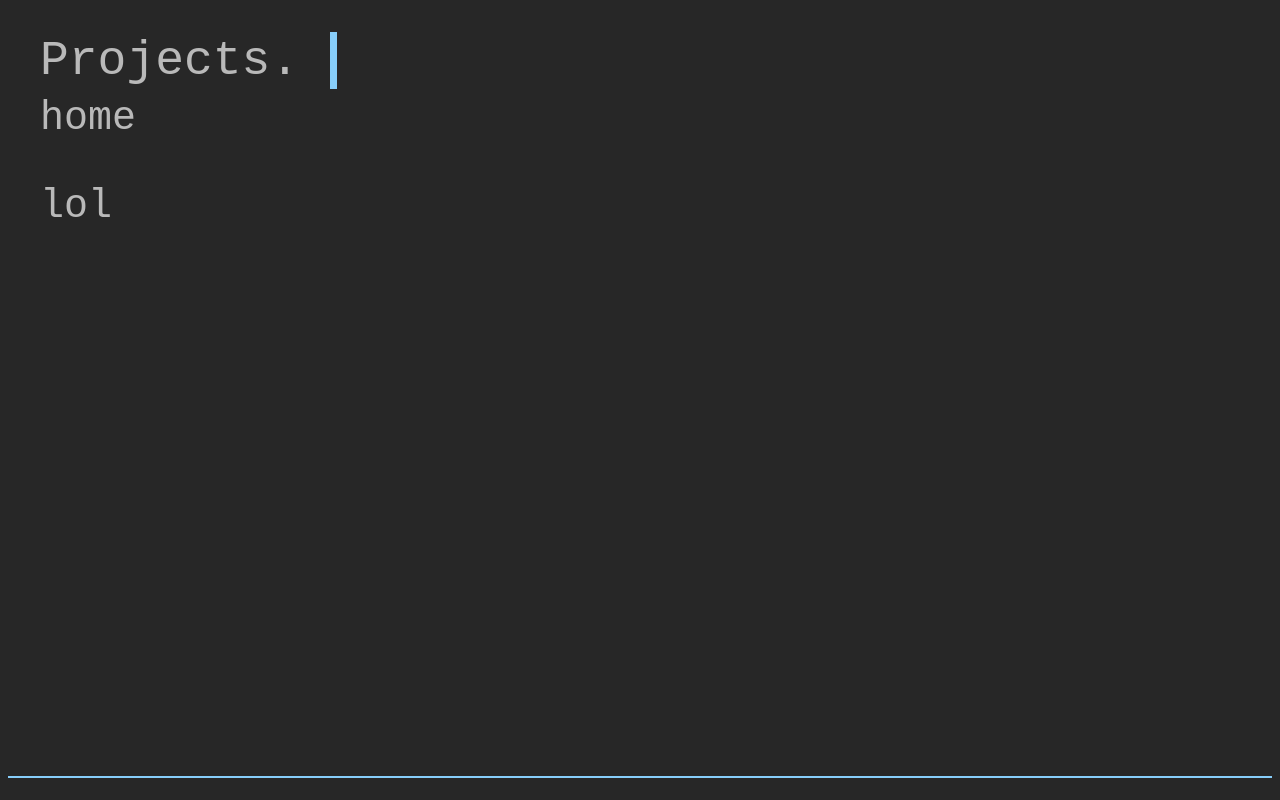
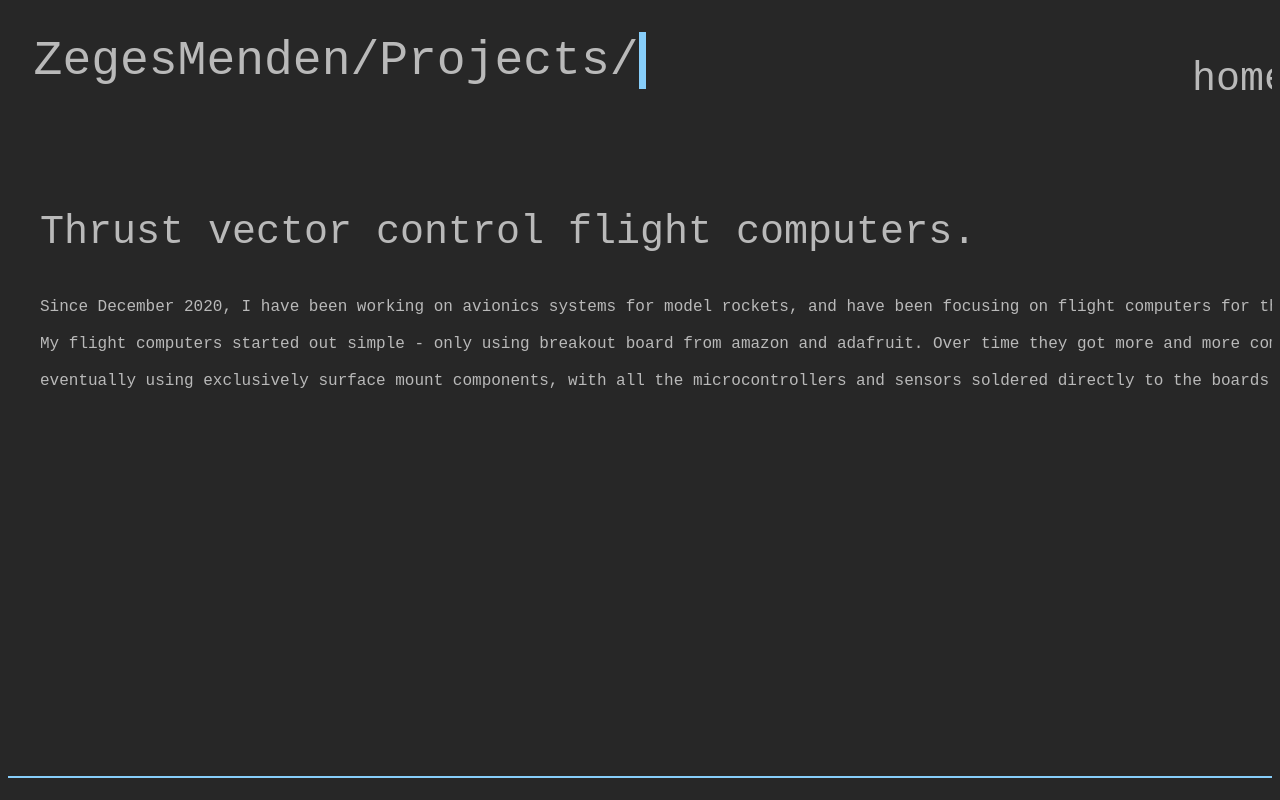
Before and after one commit to ZegesMenden/ZegesMenden.github.io, a plain HTML site: page projects.html in a window 1280 px wide. Drawn offline with Linux system fonts and the light colour scheme.

Commit message:
updated website
added some test content and made transitions more snappy

```diff
--- a/projects.html
+++ b/projects.html
@@ -23,7 +23,7 @@
 
             setTimeout(function() {
                 window.open("index.html", "_parent");
-            }, 1750);
+            }, 1100);
 
             }
 
@@ -31,10 +31,13 @@
 
         <div class="line_container" id="lc">
             <div class="container">
-                <div class="type-out-1">Projects.</div>
+                <div class="type-out-1">ZegesMenden/Projects/</div>
             </div>
-            <button type="button" onclick="goToMain()" class="highlight-wen-hover">home</button>
-            <p class="highlight-wen-hover">lol</p>
+            <button type="button" onclick="goToMain()" class="home_button">home</button>
+            <p class="txt" style="font-size: 250%;">Thrust vector control flight computers.</p>
+            <p class="txt">Since December 2020, I have been working on avionics systems for model rockets, and have been focusing on flight computers for thrust vector control (tvc).</p>
+            <p class="txt">My flight computers started out simple - only using breakout board from amazon and adafruit. Over time they got more and more complex, </p>
+            <p class="txt">eventually using exclusively surface mount components, with all the microcontrollers and sensors soldered directly to the boards.</p>
         </div>
 
     </body>
--- a/style.css
+++ b/style.css
@@ -21,42 +21,38 @@ button {
     padding-top: 0.2vh;
     padding-bottom: 0.2vh;
     margin-left: 2vw;
+    margin-top: 2vw;
     width: fit-content;
 }
 
 .type-out {
     margin-left: 2vw;
     margin-top: 2vh;
-    padding-left: 0.5vw;
-    padding-right: 0.5vw;
     padding-top: 0.2vh;
     padding-bottom: 0.2vh;
     overflow: hidden;
     border-right: .15em solid lightskyblue;
     font-size: 300%;
     color:rgb(185, 185, 185);
-    width: 0;
-    white-space: nowrap;
+    width: 0vw;
+
     animation:
-        typing 2s steps(34, end) forwards 0.85s,
+        typing 1s steps(12, end) forwards 0.85s,
         blink 0.8s infinite
 }
 
 .type-out-1 {
     margin-left: 2vw;
     margin-top: 2vh;
-    padding-left: 0.5vw;
-    padding-right: 0.5vw;
     padding-top: 0.2vh;
     padding-bottom: 0.2vh;
     overflow: hidden;
     border-right: .15em solid lightskyblue;
     font-size: 300%;
     color:rgb(185, 185, 185);
-    width: 0;
-    white-space: nowrap;
+    width: 0vw;
     animation:
-        typing 2s steps(9, end) forwards 0.85s,
+        typing 2s steps(21, end) forwards 0.85s,
         blink 0.8s infinite
 }
 
@@ -65,8 +61,8 @@ button {
 }
 
 @keyframes typing {
-    from { width: 0 }
-    to { width: 93% }
+    from { width: 0% }
+    to { width: 95% }
 }
 
 @keyframes blink {
@@ -113,7 +109,6 @@ button {
 
 }
 
-
 .highlight-wen-hover:hover {
     animation:
         HL 0.3s forwards;
@@ -147,3 +142,43 @@ button {
         color:rgb(185, 185, 185);
     }
 }
+
+.home_button {
+
+    display:block;
+
+    color:rgb(185, 185, 185);
+    font-size: 250%;
+
+    position:relative;
+
+    top: -8vh;
+    right: -90vw;
+
+    width: fit-content;
+
+}
+
+.home_button:hover {
+    animation:
+        HL 0.3s forwards;
+}
+
+.home_button:not(:hover) {
+    animation:
+        HLb 0.3s backwards;
+}
+
+.txt {
+
+    display:block;
+
+    color:rgb(185, 185, 185);
+    padding-left: 0.5vw;
+    padding-right: 0.5vw;
+    padding-top: 0.2vh;
+    padding-bottom: 0.2vh;
+    margin-left: 2vw;
+    width: fit-content;
+
+}
```
Also changed, not shown: index.html (+3 -3 lines).
